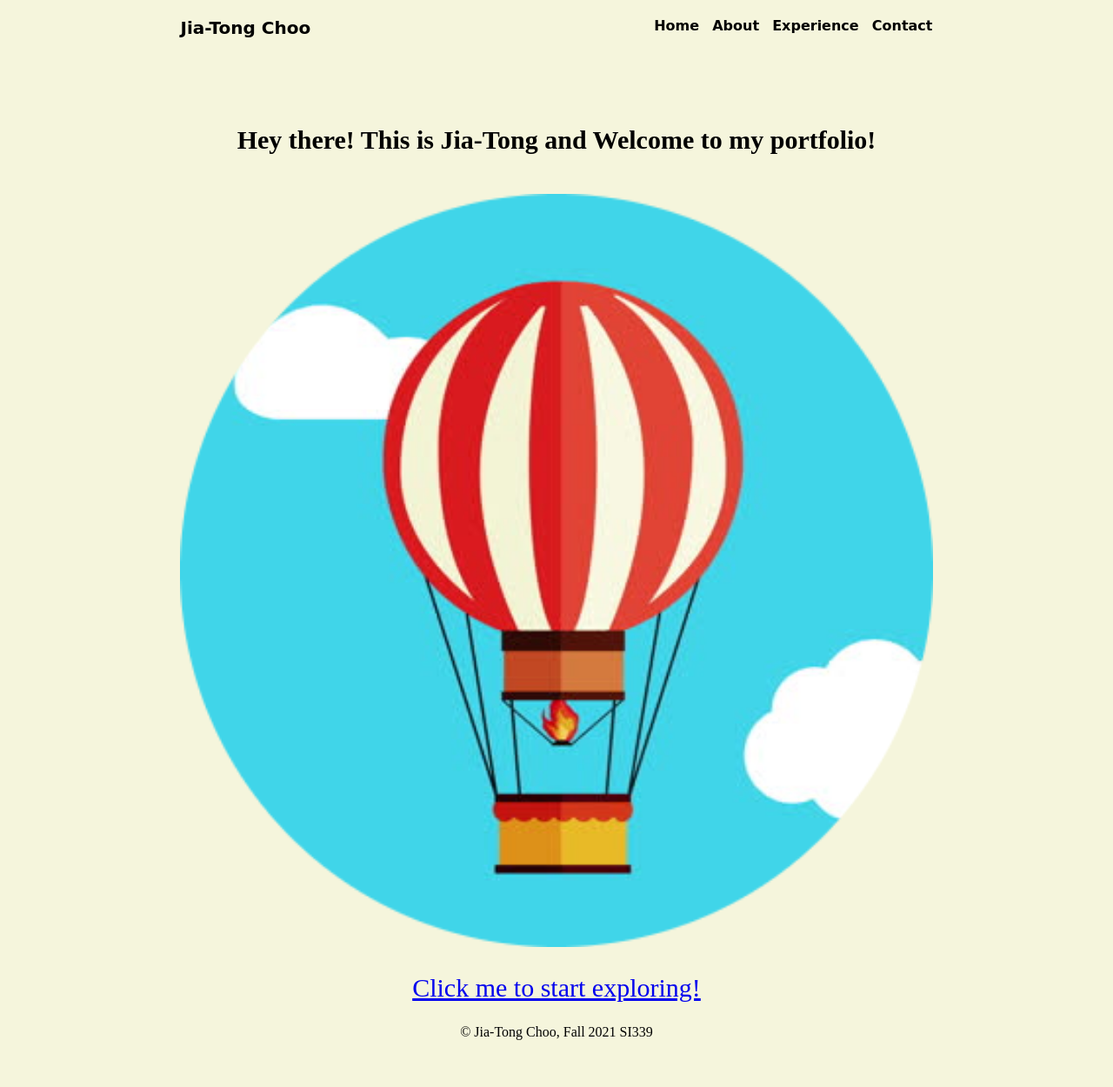
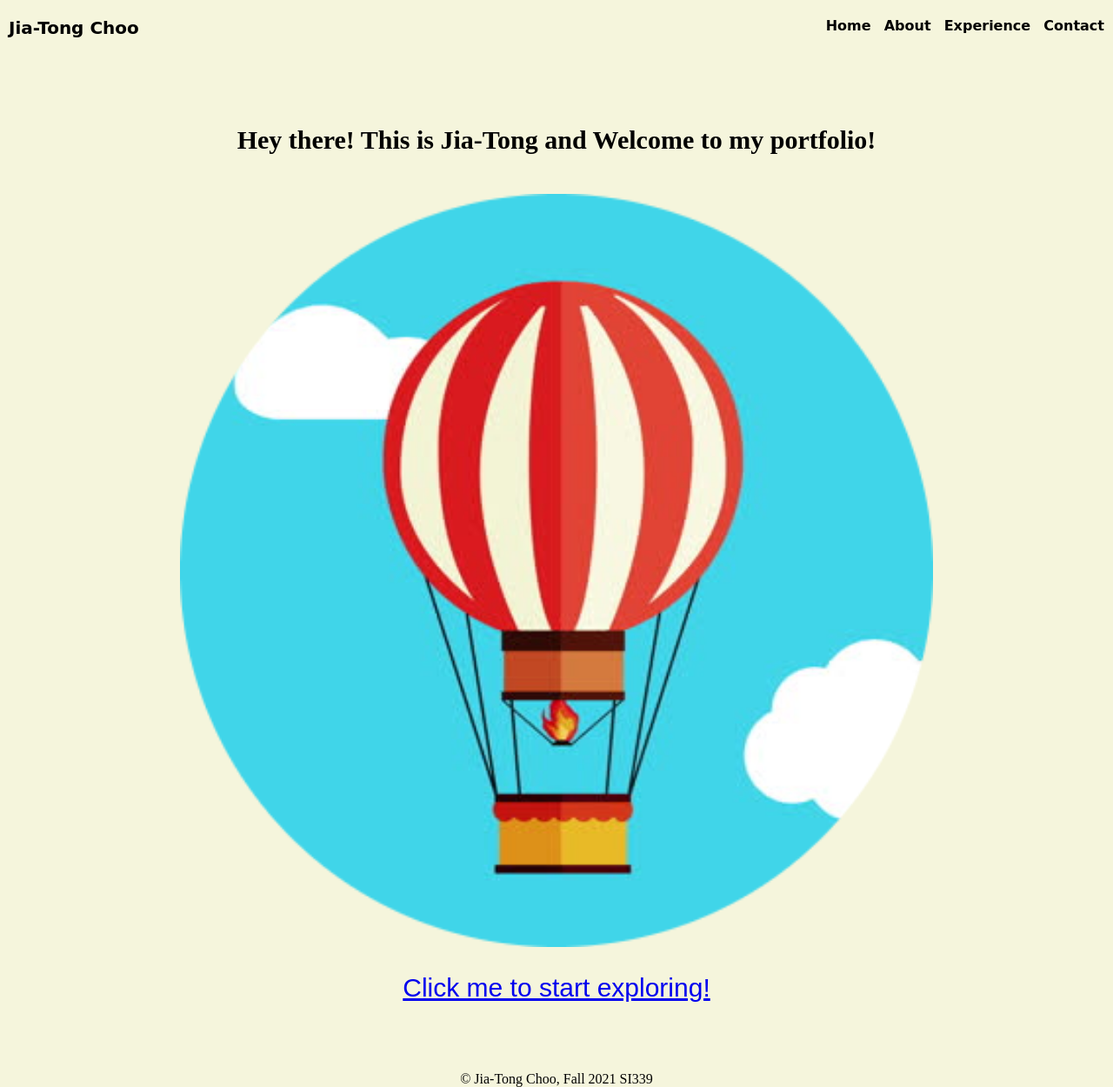
Before and after one commit to jtchoo/Portfolio-mobile, a plain HTML site: page index.html in a window 1280 px wide. Shown: the whole page at 87% size. Before the commit the page ends 1196 px from the top, so only its background shows below. Drawn offline with Linux system fonts and the light colour scheme.

Commit message:
Add files via upload

```diff
--- a/css/style.css
+++ b/css/style.css
@@ -12,7 +12,7 @@ nav {
 	padding: 20px 0;
 	text-align: right;
 	display: flex;
-	justify-content: space-around;
+	justify-content: space-between;
 	font-family: cursive;
 }
 
@@ -25,6 +25,7 @@ nav a {
 nav a:hover {
 	text-decoration: underline;
 }
+
 
 h1 {
 	font-family:'Times New Roman', Times, serif;
@@ -237,4 +238,5 @@ footer{
 	text-decoration: none;
 	text-align: center;
 	font-size: 30px;
+	font-family:sans-serif;
 }
--- a/index.html
+++ b/index.html
@@ -4,7 +4,7 @@
 	<meta charset="UTF-8">
 	<!-- fonts -->
 	<meta name="viewport" content="width=device-width, initial-scale=1.0">
-	<link rel="icon" href="imgs/favicon.ico">
+	<link rel="icon" href="imgs/favicon.png">
 	<!-- picture on top -->
 	<link rel="stylesheet" href="css/html5reset.css">
 	<link rel="stylesheet" href="css/style.css">
@@ -37,7 +37,7 @@
 	</main>
 
 	<footer>
-		<p> &copy; Jia-Tong Choo, Fall 2021 SI339</p>
+		<br><br><br><p> &copy; Jia-Tong Choo, Fall 2021 SI339</p>
 	</footer>
 
 </body>
```
Also changed, not shown: about.html (+1 -1 lines), contact.html (+2 -2 lines), experience.html (+1 -1 lines), imgs/favicon.png (added).
